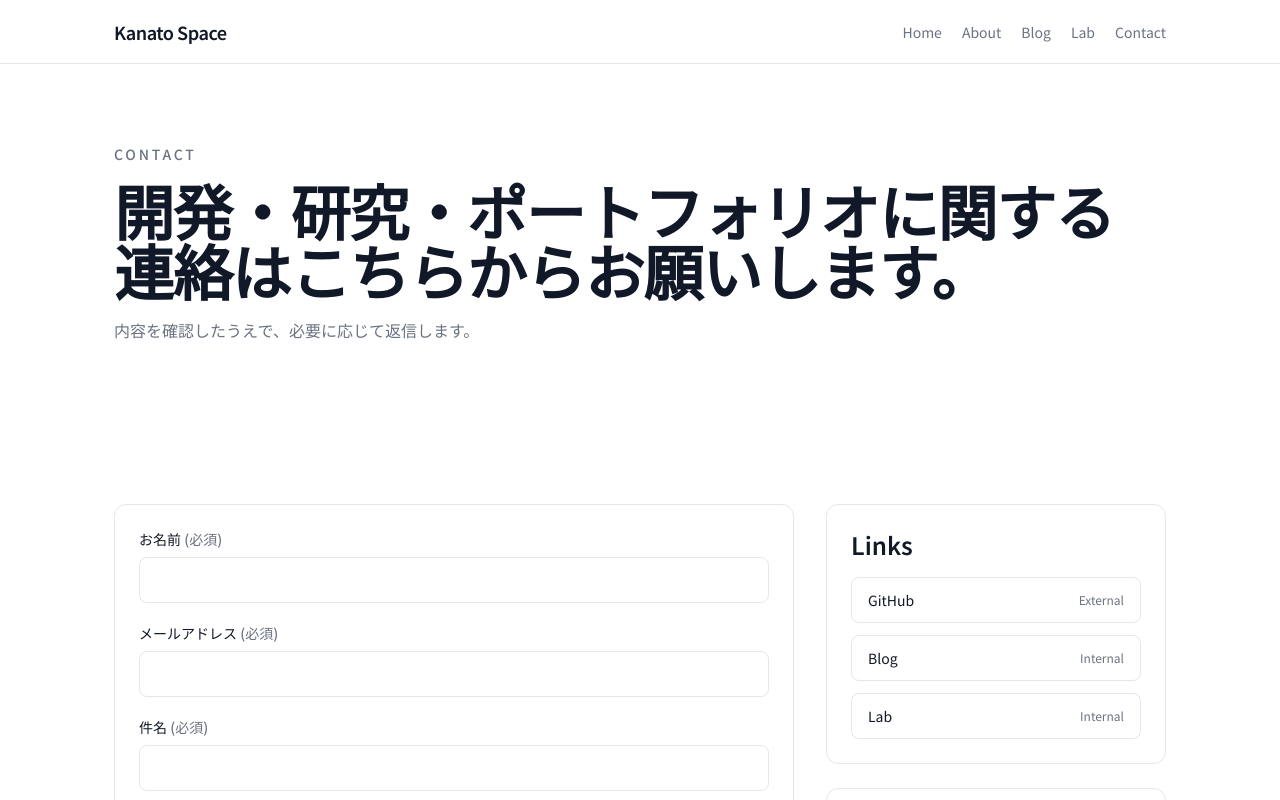
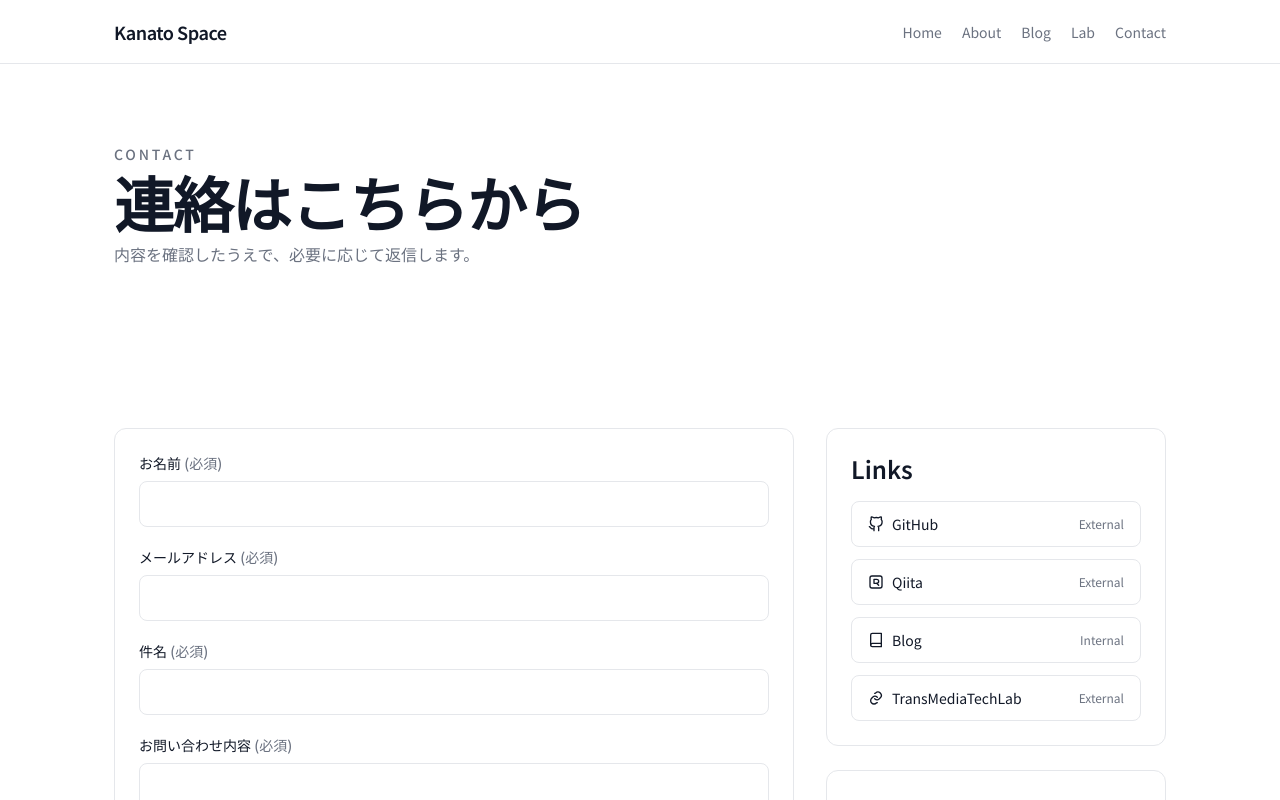
Before and after one commit to kanade3256/Kanato-Space, a Next.js app in the folder frontend/: page /contact in a window 1280 px wide. Shown: the top 800 px of the page. Built offline with nearby package versions, Linux system fonts and the light colour scheme; no server answers.

Commit message:
文章の修正。リンクの追加

```diff
--- a/frontend/src/components/about/AboutHero.tsx
+++ b/frontend/src/components/about/AboutHero.tsx
@@ -4,15 +4,15 @@ export function AboutHero() {
   return (
     <section className="py-20">
       <Container>
-        <div className="space-y-6">
+        <div className="space-y-3">
           <div className="space-y-3">
             <p className="text-sm font-medium uppercase tracking-[0.2em] text-secondary">About</p>
             <h1 className="text-5xl font-bold tracking-[-0.02em] text-primary md:text-6xl">
-              技術を使って、人の課題を解決するための設計・実装・改善を積み重ねています。
+              IT技術による課題解決
             </h1>
           </div>
           <p className="max-w-3xl text-base leading-7 text-secondary">
-            Kanato Space は、これまでの実績だけでなく、試行錯誤や学びの過程も残すための場所です。
+            日常生活をIT技術によって解決するための設計・実装・改善を積み重ねています。
           </p>
         </div>
       </Container>
--- a/frontend/src/components/contact/ContactHero.tsx
+++ b/frontend/src/components/contact/ContactHero.tsx
@@ -4,10 +4,10 @@ export function ContactHero() {
   return (
     <section className="py-20">
       <Container>
-        <div className="space-y-4">
+        <div className="space-y-2">
           <p className="text-sm font-medium uppercase tracking-[0.2em] text-secondary">Contact</p>
           <h1 className="text-5xl font-bold tracking-[-0.02em] text-primary md:text-6xl">
-            開発・研究・ポートフォリオに関する連絡はこちらからお願いします。
+            連絡はこちらから
           </h1>
           <p className="max-w-3xl text-base leading-7 text-secondary">内容を確認したうえで、必要に応じて返信します。</p>
         </div>
--- a/frontend/src/components/contact/ContactLinks.tsx
+++ b/frontend/src/components/contact/ContactLinks.tsx
@@ -1,7 +1,55 @@
 import Link from "next/link";
+import type { ComponentType, SVGProps } from "react";
 
 import { Card } from "@/components/ui/Card";
-import { contactLinks } from "@/features/contact/contact-data";
+import { type ContactLinkIcon, contactLinks } from "@/features/contact/contact-data";
+
+function IconBase(props: SVGProps<SVGSVGElement>) {
+  return <svg viewBox="0 0 24 24" fill="none" stroke="currentColor" strokeWidth="2" strokeLinecap="round" strokeLinejoin="round" {...props} />;
+}
+
+function GithubIcon(props: SVGProps<SVGSVGElement>) {
+  return (
+    <IconBase {...props}>
+      <path d="M9 19c-5 1.5-5-2.5-7-3m14 6v-3.9a3.4 3.4 0 0 0-.9-2.6c3-.3 6.1-1.5 6.1-6.8a5.3 5.3 0 0 0-1.4-3.7 4.9 4.9 0 0 0-.1-3.7s-1.1-.3-3.8 1.4a13.2 13.2 0 0 0-7 0C6.2 1 5.1 1.3 5.1 1.3A4.9 4.9 0 0 0 5 5a5.3 5.3 0 0 0-1.4 3.7c0 5.3 3.1 6.5 6.1 6.8A3.4 3.4 0 0 0 9 18.1V22" />
+    </IconBase>
+  );
+}
+
+function QiitaIcon(props: SVGProps<SVGSVGElement>) {
+  return (
+    <IconBase {...props}>
+      <rect x="3" y="3" width="18" height="18" rx="3" />
+      <path d="M9 8h4a3 3 0 0 1 0 6H9z" />
+      <path d="M13 14l3 3" />
+    </IconBase>
+  );
+}
+
+function BookIcon(props: SVGProps<SVGSVGElement>) {
+  return (
+    <IconBase {...props}>
+      <path d="M4 19.5A2.5 2.5 0 0 1 6.5 17H20" />
+      <path d="M6.5 2H20v20H6.5A2.5 2.5 0 0 1 4 19.5v-15A2.5 2.5 0 0 1 6.5 2z" />
+    </IconBase>
+  );
+}
+
+function LinkIcon(props: SVGProps<SVGSVGElement>) {
+  return (
+    <IconBase {...props}>
+      <path d="M10 13a5 5 0 0 0 7.07 0l1.41-1.41a5 5 0 0 0-7.07-7.07L10 5" />
+      <path d="M14 11a5 5 0 0 0-7.07 0L5.52 12.4a5 5 0 1 0 7.07 7.07L14 19" />
+    </IconBase>
+  );
+}
+
+const iconMap: Record<ContactLinkIcon, ComponentType<{ className?: string }>> = {
+  github: GithubIcon,
+  qiita: QiitaIcon,
+  blog: BookIcon,
+  lab: LinkIcon,
+};
 
 export function ContactLinks() {
   return (
@@ -9,8 +57,10 @@ export function ContactLinks() {
       <div className="space-y-4">
         <h2 className="text-2xl font-semibold text-primary">Links</h2>
         <div className="space-y-3">
-          {contactLinks.map((item) =>
-            item.external ? (
+          {contactLinks.map((item) => {
+            const Icon = iconMap[item.icon];
+
+            return item.external ? (
               <a
                 key={item.label}
                 href={item.href}
@@ -18,7 +68,10 @@ export function ContactLinks() {
                 rel="noreferrer"
                 className="flex items-center justify-between rounded-lg border border-gray-200 px-4 py-3 text-sm text-primary transition hover:bg-gray-50 hover:underline"
               >
-                <span>{item.label}</span>
+                <span className="inline-flex items-center gap-2">
+                  <Icon className="h-4 w-4" />
+                  {item.label}
+                </span>
                 <span className="text-xs text-secondary">External</span>
               </a>
             ) : (
@@ -27,11 +80,14 @@ export function ContactLinks() {
                 href={item.href}
                 className="flex items-center justify-between rounded-lg border border-gray-200 px-4 py-3 text-sm text-primary transition hover:bg-gray-50 hover:underline"
               >
-                <span>{item.label}</span>
+                <span className="inline-flex items-center gap-2">
+                  <Icon className="h-4 w-4" />
+                  {item.label}
+                </span>
                 <span className="text-xs text-secondary">Internal</span>
               </Link>
-            ),
-          )}
+            );
+          })}
         </div>
       </div>
     </Card>
--- a/frontend/src/features/contact/contact-data.ts
+++ b/frontend/src/features/contact/contact-data.ts
@@ -1,18 +1,29 @@
+export type ContactLinkIcon = "github" | "qiita" | "blog" | "lab";
+
 export const contactLinks = [
   {
     label: "GitHub",
-    href: "#",
+    href: "https://github.com/kanade3256",
     external: true,
+    icon: "github",
+  },
+  {
+    label: "Qiita",
+    href: "https://qiita.com/kanade3256",
+    external: true,
+    icon: "qiita",
   },
   {
     label: "Blog",
     href: "/blog",
     external: false,
+    icon: "blog",
   },
   {
-    label: "Lab",
-    href: "/lab",
-    external: false,
+    label: "TransMediaTechLab",
+    href: "https://www.transmedia-tech-lab.jp/",
+    external: true,
+    icon: "lab",
   },
 ] as const;
 
```
Also changed, not shown: frontend/src/features/about/about-data.ts (+7 -4 lines).
